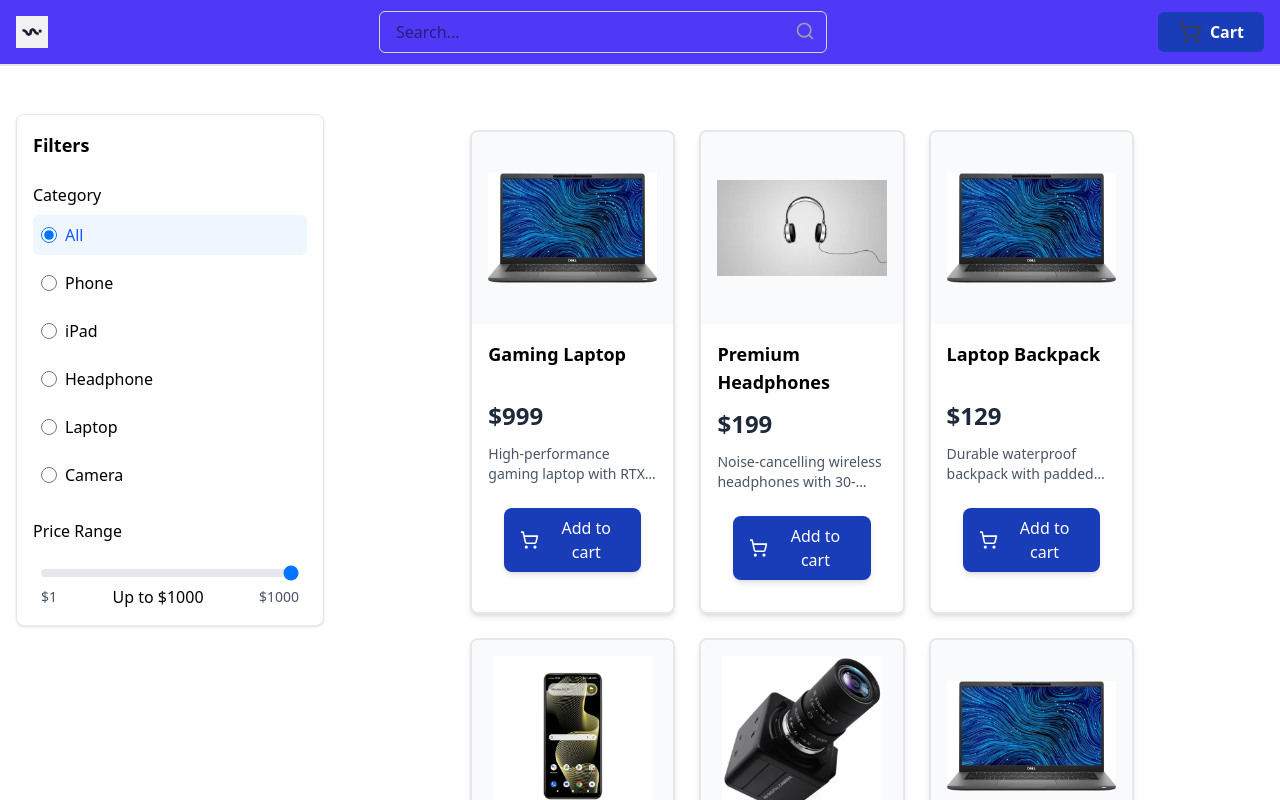
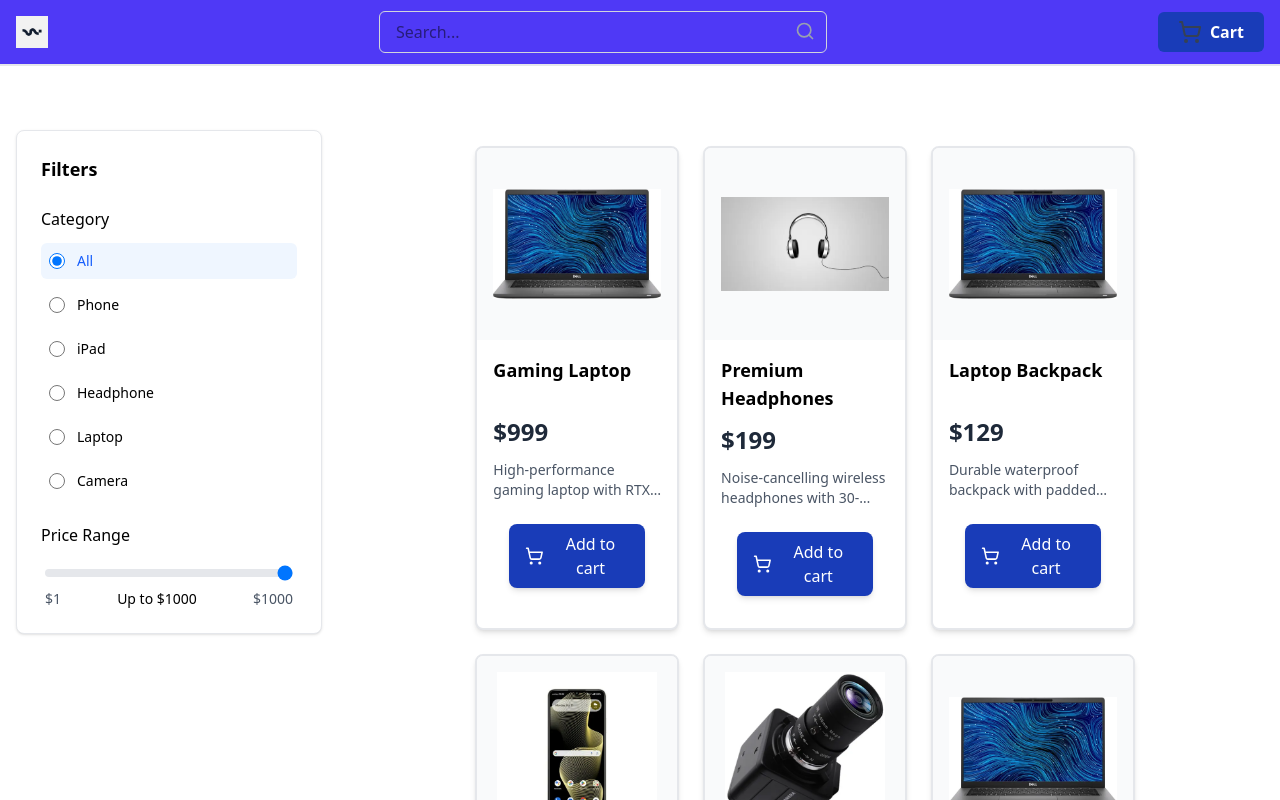
Before and after one commit to naveenagrawalgit/whatbytes, a Next.js app: page / in a window 1280 px wide. Shown: the top 800 px of the page. Built offline with nearby package versions, Linux system fonts and the light colour scheme.

Commit message:
final fix for sidebar

```diff
--- a/src/app/layout.tsx
+++ b/src/app/layout.tsx
@@ -15,7 +15,7 @@ const geistMono = Geist_Mono({
 });
 
 export const metadata: Metadata = {
-  title: "Create Next App",
+  title: "Whatbytes",
   description: "Generated by create next app",
 };
 
--- a/src/app/page.tsx
+++ b/src/app/page.tsx
@@ -9,13 +9,21 @@ export default function Home({
   searchParams: { [key: string]: string | string[] | undefined }
 }) {
   return (
-    <div className="flex pt-12 gap-4 px-4">
-      <div className="w-1/4 sticky top-12 h-fit">
+    <div className="flex flex-col lg:flex-row pt-16 gap-6 px-4">
+      {/* Sidebar - hidden on mobile, shown on desktop */}
+      <div className="hidden lg:block lg:w-1/4 sticky top-16 h-fit">
         <Suspense fallback={<div className="p-4 bg-white rounded-lg">Loading filters...</div>}>
           <SideBar />
         </Suspense>
       </div>
-      <div className="w-3/4">
+
+      {/* Mobile Sidebar will appear as overlay when toggled */}
+      <div className="lg:hidden">
+        <SideBar />
+      </div>
+
+      {/* Content area */}
+      <div className="w-full lg:w-3/4">
         <Card searchParams={searchParams} />
       </div>
     </div>
--- a/src/components/SideBar.tsx
+++ b/src/components/SideBar.tsx
@@ -4,6 +4,7 @@ import Link from 'next/link';
 import { useSearchParams, useRouter } from 'next/navigation';
 import { useEffect, useState } from 'react';
 import { ProductCategory } from '../../data/types';
+import { Menu, X } from 'lucide-react';
 
 export const SideBar = () => {
   const router = useRouter();
@@ -11,6 +12,7 @@ export const SideBar = () => {
   const currentCategory = (searchParams.get('category') as ProductCategory) || 'all';
   const currentMaxPrice = searchParams.get('maxPrice') || '1000';
   const [priceValue, setPriceValue] = useState(currentMaxPrice);
+  const [isMobileSidebarOpen, setIsMobileSidebarOpen] = useState(false);
 
   const categories: { id: ProductCategory; name: string }[] = [
     { id: 'all', name: 'All' },
@@ -21,9 +23,10 @@ export const SideBar = () => {
     { id: 'camera', name: 'Camera' }
   ];
 
+  // Close sidebar when route changes
   useEffect(() => {
-    setPriceValue(currentMaxPrice);
-  }, [currentMaxPrice]);
+    setIsMobileSidebarOpen(false);
+  }, [currentCategory, currentMaxPrice]);
 
   const buildQueryString = (category: ProductCategory, maxPrice: string) => {
     const params = new URLSearchParams();
@@ -42,17 +45,49 @@ export const SideBar = () => {
   };
 
   return (
-    <div className="sticky top-4 flex flex-col gap-6 p-4 bg-white rounded-lg shadow-sm border border-gray-200 h-fit">
-      <h2 className="text-lg font-bold">Filters</h2>
+    <>
+      {/* Mobile Toggle Button */}
+      <button
+        onClick={() => setIsMobileSidebarOpen(!isMobileSidebarOpen)}
+        className="lg:hidden fixed top-20 right-4 z-50 p-3 bg-blue-600 text-white rounded-lg shadow-md hover:bg-blue-700 transition-all flex items-center gap-2"
+        aria-label="Toggle filters"
+      >
+        {isMobileSidebarOpen ? (
+          <X className="w-5 h-5" />
+        ) : (
+          <>
+            <Menu className="w-5 h-5" />
+            <span className="text-sm">Filters</span>
+          </>
+        )}
+      </button>
 
-      <div className="space-y-2">
+      {/* Sidebar Content */}
+      <div className={`
+        lg:sticky lg:top-4 flex flex-col gap-6 p-6 bg-white rounded-lg shadow-sm border border-gray-200 h-fit
+        fixed inset-y-0 left-0 z-40 w-72 lg:w-auto lg:relative transform transition-transform duration-300 ease-in-out
+        ${isMobileSidebarOpen ? 'translate-x-0' : '-translate-x-full lg:translate-x-0'}
+        overflow-y-auto lg:overflow-visible
+        mt-0 lg:mt-0
+      `}>
+        <h2 className="text-lg font-bold flex justify-between items-center">
+          Filters
+          <button
+            onClick={() => setIsMobileSidebarOpen(false)}
+            className="lg:hidden p-1 text-gray-500 hover:text-gray-700"
+          >
+            <X className="w-5 h-5" />
+          </button>
+        </h2>
+
+        <div className="space-y-3">
           <h3 className="font-medium">Category</h3>
-        <div className="flex flex-col gap-2">
+          <div className="grid gap-2">
             {categories.map((category) => (
               <Link
                 key={category.id}
                 href={`/?${buildQueryString(category.id, priceValue)}`}
-              className={`flex items-center gap-2 p-2 rounded-md hover:bg-gray-100 ${
+                className={`flex items-center gap-3 p-2 rounded-md hover:bg-gray-50 ${
                   currentCategory === category.id ? 'bg-blue-50 text-blue-600' : ''
                 }`}
               >
@@ -63,7 +98,7 @@ export const SideBar = () => {
                   readOnly
                   className="h-4 w-4 border-gray-300 text-blue-600 focus:ring-blue-500"
                 />
-              <label htmlFor={category.id} className="cursor-pointer">
+                <label htmlFor={category.id} className="cursor-pointer text-sm">
                   {category.name}
                 </label>
               </Link>
@@ -71,9 +106,9 @@ export const SideBar = () => {
           </div>
         </div>
 
-      <div className="space-y-4">
+        <div className="space-y-3">
           <h3 className="font-medium">Price Range</h3>
-        <div className="px-2 space-y-2">
+          <div className="px-1 space-y-3">
             <input
               type="range"
               min="1"
@@ -84,10 +119,10 @@ export const SideBar = () => {
               onTouchEnd={applyPriceFilter}
               className="w-full h-2 bg-gray-200 rounded-lg appearance-none cursor-pointer"
             />
-          <div className="flex justify-between items-center">
-            <span className="text-sm text-gray-600">$1</span>
+            <div className="flex justify-between items-center text-sm">
+              <span className="text-gray-600">$1</span>
               <span className="font-medium">Up to ${priceValue}</span>
-            <span className="text-sm text-gray-600">$1000</span>
+              <span className="text-gray-600">$1000</span>
             </div>
           </div>
         </div>
@@ -95,11 +130,20 @@ export const SideBar = () => {
         {(currentCategory !== 'all' || currentMaxPrice !== '1000') && (
           <Link
             href="/"
-          className="text-sm text-blue-600 hover:text-blue-800 font-medium mt-2"
+            className="text-sm text-blue-600 hover:text-blue-800 font-medium mt-2 inline-block"
           >
             Clear all filters
           </Link>
         )}
       </div>
+
+      {/* Overlay for mobile */}
+      {isMobileSidebarOpen && (
+        <div
+          className="lg:hidden fixed inset-0 bg-black bg-opacity-50 z-30 backdrop-blur-sm"
+          onClick={() => setIsMobileSidebarOpen(false)}
+        />
+      )}
+    </>
   );
 };
```
Lines whose indentation alone changed are shown as unchanged.
